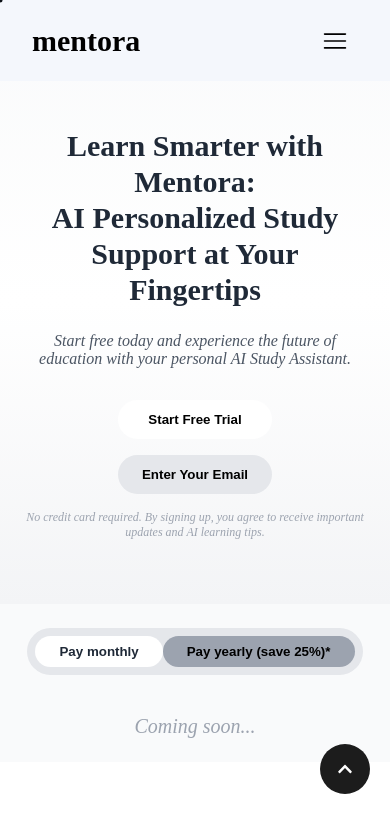
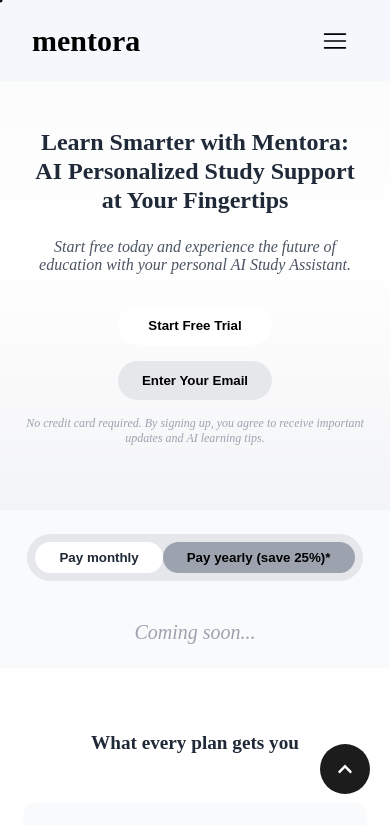
Before and after one commit to Mentoraltd/Mentora-official-website, a React (Vite) app: page /pricing in a window 390 px wide. Shown: the top 825 px of the page. Built offline with nearby package versions, Linux system fonts and the light colour scheme; a web font is replaced by a local one.

Commit message:
Fix: Other error found after close review

```diff
--- a/src/Resources/blog.jsx
+++ b/src/Resources/blog.jsx
@@ -36,7 +36,7 @@
 
 
     if (!blogs || blogs.length === 0) {
-        return <p>No blogs yet.</p>;
+        return <p>Loading Blogs...</p>;
     }
 
     const [firstBlog, ...otherBlogs] = blogs;
@@ -124,8 +124,9 @@
                 <p>Discover tips, technical guides, and best practices in our weekly Newsletter.</p>
             </div>
             <div className="rightNewsForm">
-                <form action="" method="post">
+                <form name="newsletter" method="POST" data-netlify="true">
                     <label htmlFor="email">
+                        <input type="hidden" name="newsletterform" value="newsletter" />
                         <input type="email" name="email" id="NewsletterEmail" placeholder="Your email address" />
                         <button type="submit" className="NewsSubmitBtn">Subscribe <IoIosArrowDown className="IoIosArrowDown"/> </button>
                     </label>
--- a/src/navbar/Pages/PricingPage.css
+++ b/src/navbar/Pages/PricingPage.css
@@ -464,6 +464,20 @@
   font-style: italic;
 }
 
+@media (max-width: 640px) {
+  .cta-title {
+      font-size: 1.4rem;
+  }
+
+  .features-title {
+    font-size: 1.2rem;
+  }
+
+  .hero-title {
+    font-size: 1.5rem;
+  }
+}
+
 .cta-subtitle {
   font-size: 1.125rem;
   margin-bottom: 2rem;
--- a/src/navbar/navigation.css
+++ b/src/navbar/navigation.css
@@ -403,10 +403,13 @@
         width: 100%;
      }
 
+
 }
 
 @media screen and (max-width: 560px) {
-
+    .mobileNav ul {
+        gap: 20px;
+    }
 }
 
 /*    .navContainer .navListContainer{
```
